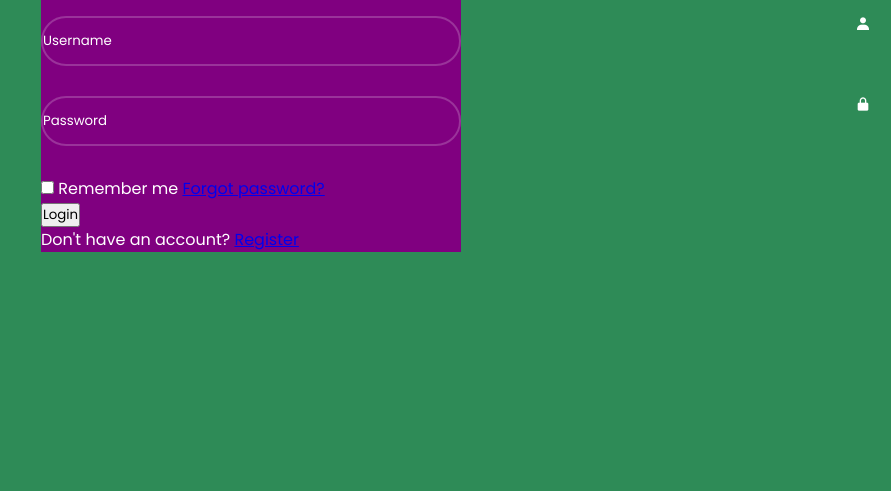
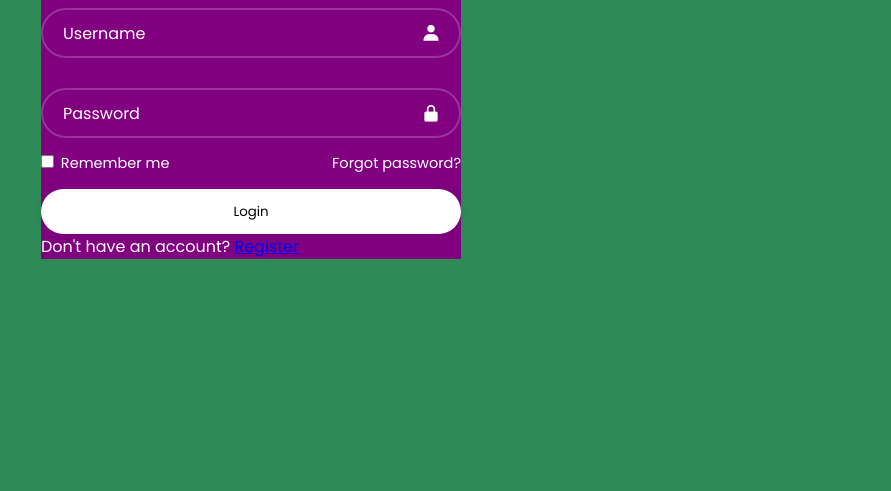
Before and after one commit to eliasaraujx/login-form-html-css, a plain HTML site: page index.html in a window 1280 px wide. Shown: the part 309-800 px from the top of the page, without its empty margins (389-1280 px from the left). Drawn offline with nearby package versions, Linux system fonts and the light colour scheme.

Commit message:
Update styles.css

```diff
--- a/styles.css
+++ b/styles.css
@@ -26,13 +26,14 @@ body {
 	text-align: center;
 }
 
-.wrapper .input-box {
+.input-box {
+    position: relative; /* Para posicionar o ícone dentro do input */
     width: 100%;
     height: 50px;
     margin: 30px 0px;
 }
 
-.input-box input{
+.input-box input {
     width: 100%;
     height: 100%;
     background: transparent;
@@ -40,6 +41,9 @@ body {
     outline: none;
     border: 2px solid rgba(255, 255, 255, .2);
     border-radius: 40px;
+    font-size: 16px;
+    color: #fff;
+    padding: 20px 45px 20px 20px; /* Espaço do texto dentro do input */
 }
 
 .input-box input::placeholder {
@@ -48,5 +52,41 @@ body {
 
 .input-box i {
     position: absolute;
-	right: 20px;
+    right: 20px; /* Espaçamento do lado direito do input */
+    top: 50%;
+    transform: translateY(-50%);
+    font-size: 20px;
+    color: #fff; /* Opcional: Ajuste a cor para maior contraste */
 }
+
+.wrapper .remember-forgot {
+	display: flex;
+	justify-content: space-between;
+	font-size: 14.5px;
+	margin: -15px 0 15px;
+}
+
+.remember-forgot label input {
+	accent-color: #fff;
+	margin-right: 3px;
+}
+
+.remember-forgot a {
+	color: #fff;
+	text-decoration: none;
+}
+
+.remember-forgot a:hover {
+	text-decoration: underline;
+}
+
+.wrapper .btn {
+	width: 100%;
+	height: 45px;
+	background: #fff;
+	border: none;
+	outline: none;
+	border-radius: 40px;
+	box-shadow: 0 0 10px rgba(0, 0, 0, .1);
+	cursor: pointer;
+}
```
Lines whose indentation alone changed are shown as unchanged.
